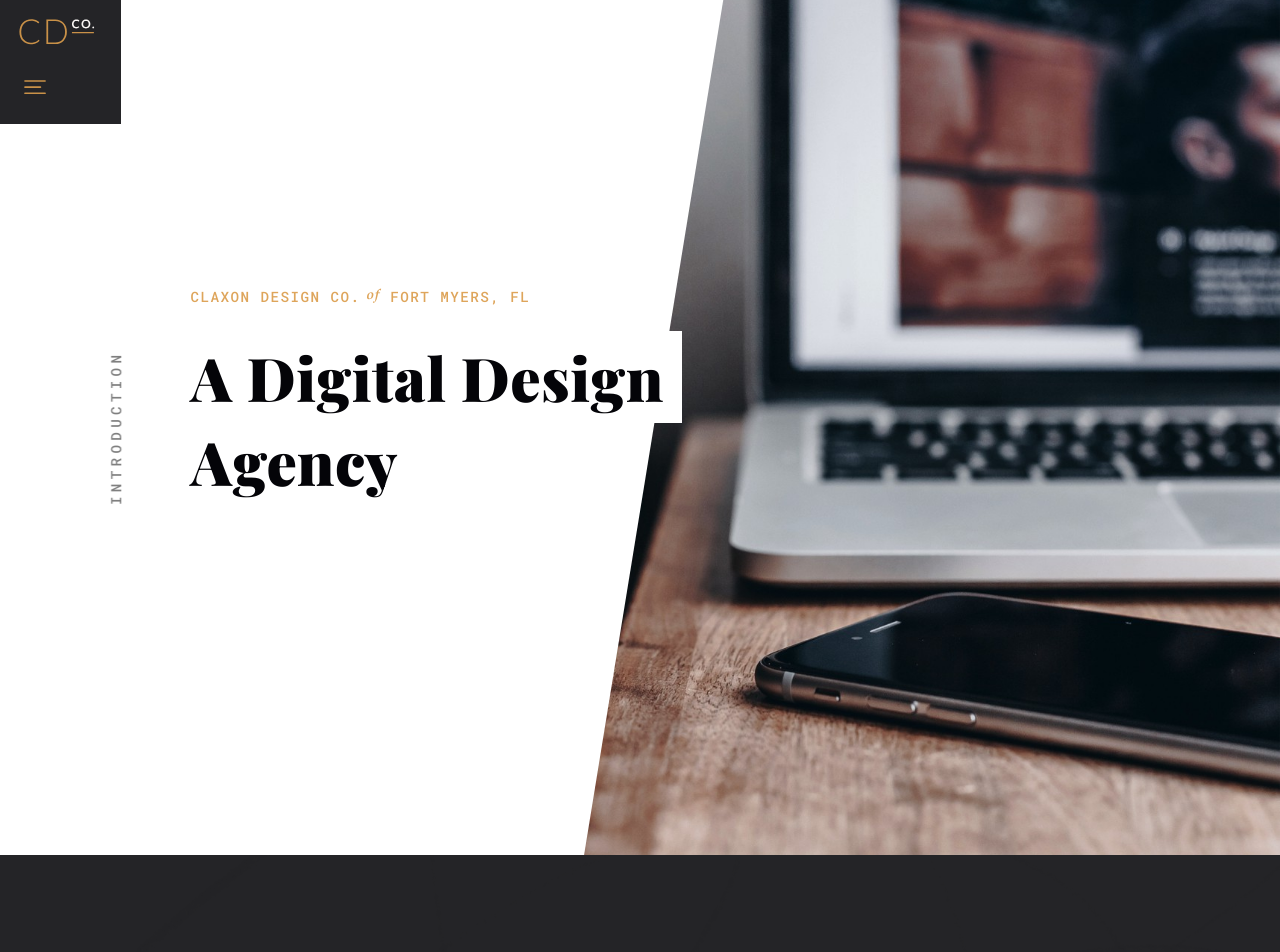
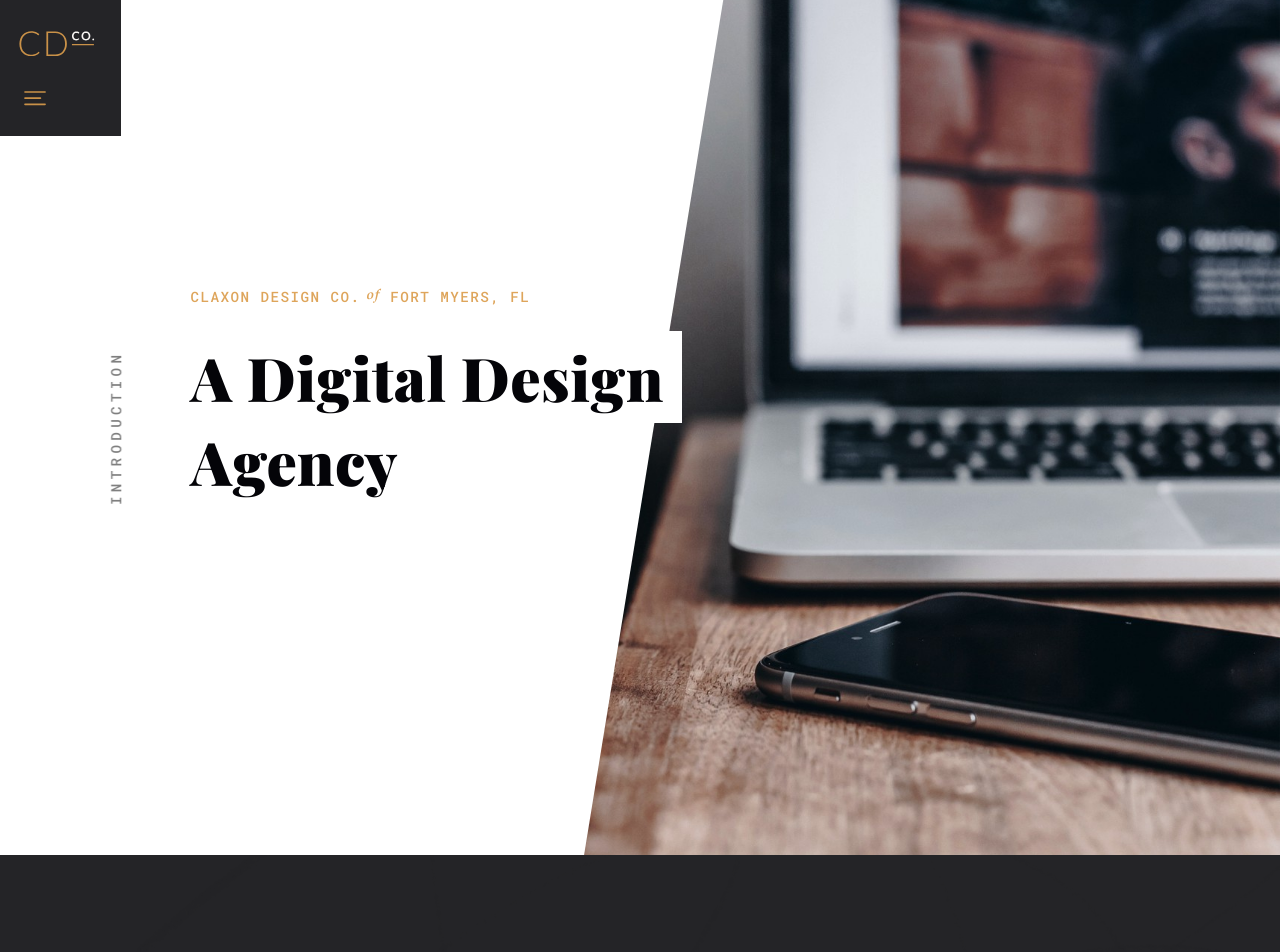
Before and after one commit to claxondesignco/claxondesignco.github.io, a Jekyll site: the page built from index.html, in a window 1280 px wide. Shown: the top 952 px of the page. Built offline with Jekyll 4.4.1, drawn with Linux system fonts in a browser that asks for light colours; nearby versions of some CDN libraries; comment, search, counter and statistics services are not loaded.

Commit message:
Fixed header issues on iPad.

```diff
--- a/_sass/_navigation.sass
+++ b/_sass/_navigation.sass
@@ -8,7 +8,7 @@
   opacity: 0.87
 
 .logo-small
-  height: .8rem
+  height: 1rem
   margin-bottom: ms(-10)
   width: auto
 
@@ -28,7 +28,8 @@
 
 .logo-link
   border-bottom: none
-  padding: 0.6rem 1.2rem 0 0.4rem
+  margin-top: 0.6rem
+  padding: 0.1rem 1.2rem 0 0.4rem
   display: block
   float: right
 
```
